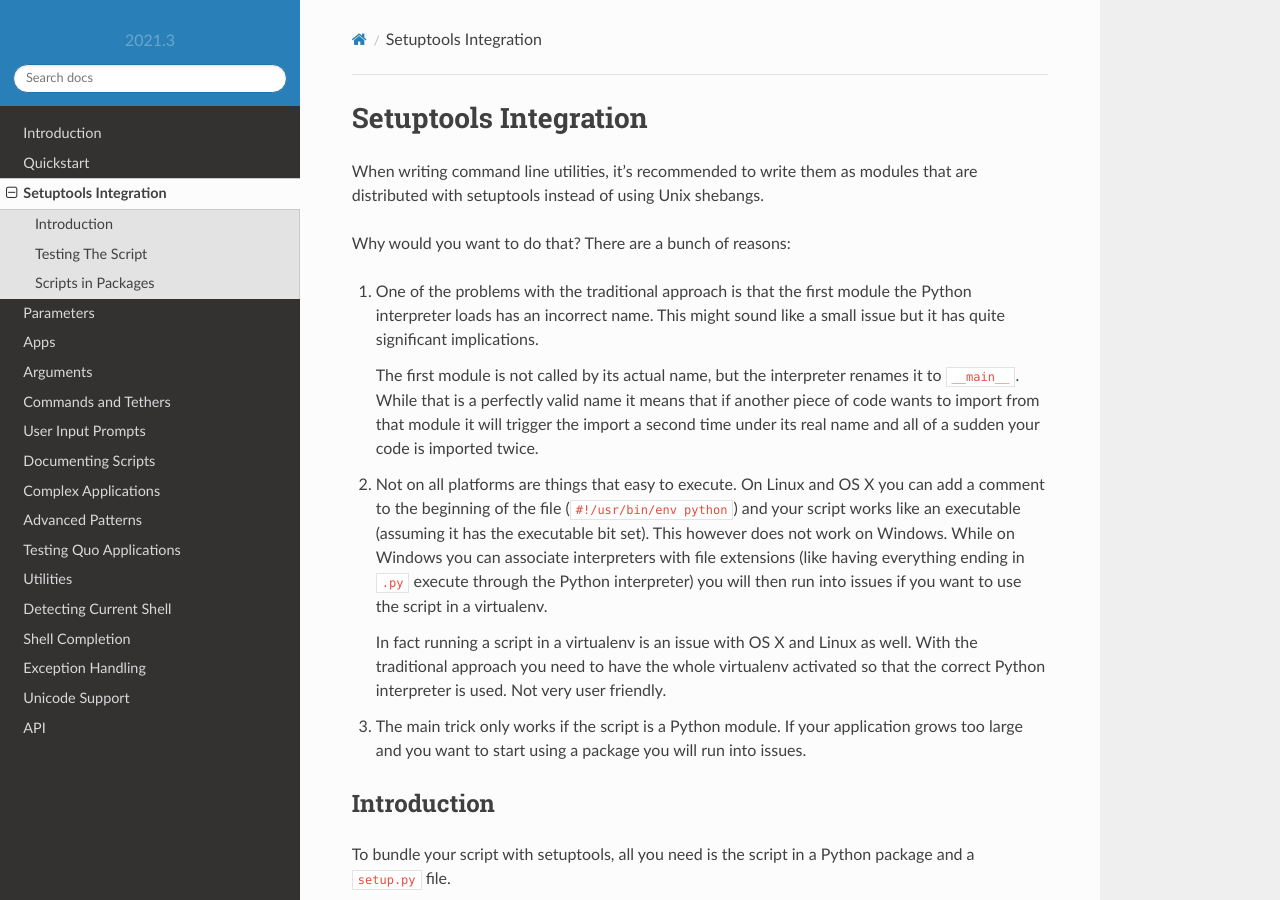
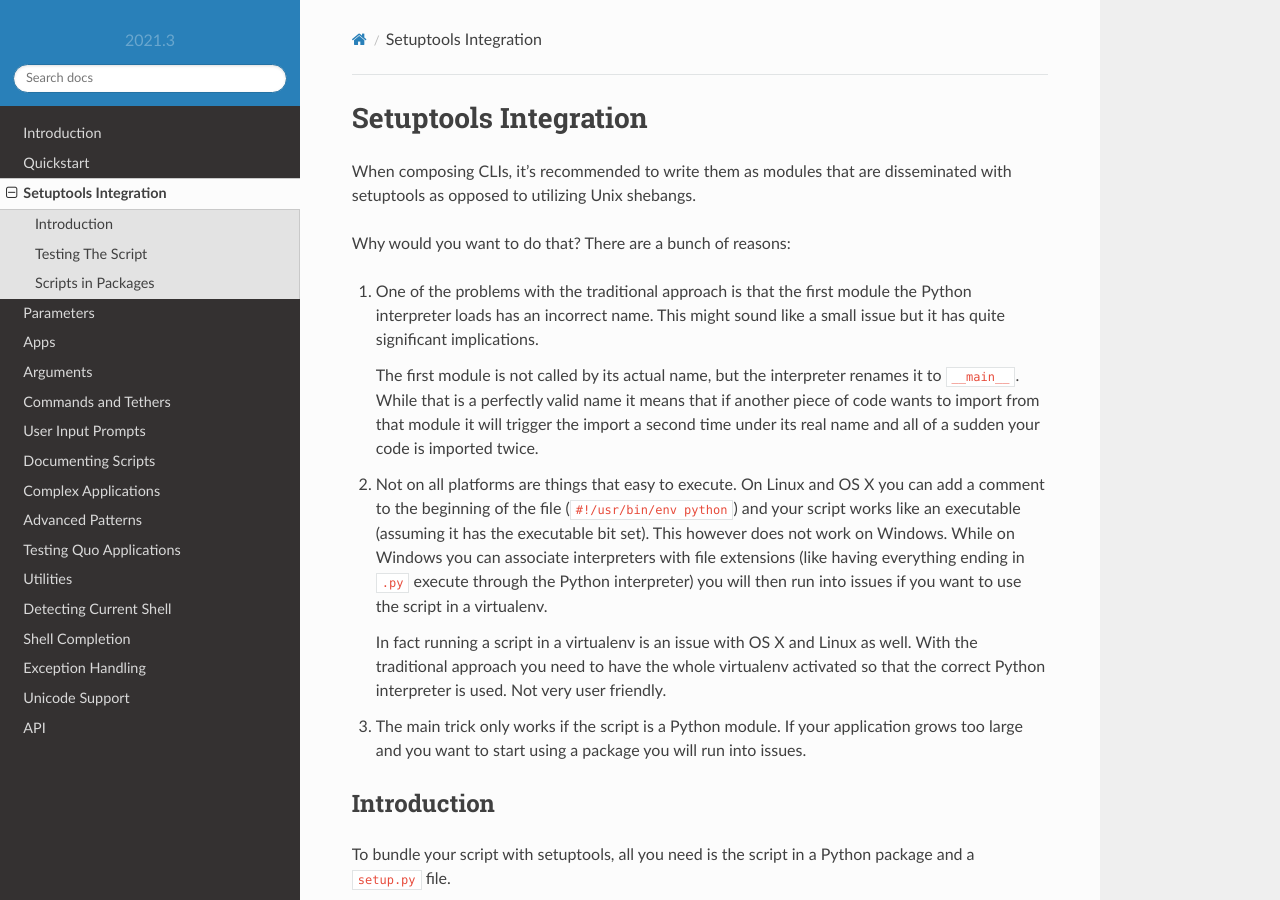
Before and after one commit to scalabli/quo, a Sphinx documentation site: the page built from docs/setuptools.rst, in a window 1280 px wide and 900 px high. Built offline with Sphinx 7.4.7 and the Read the Docs theme 2.0.0, drawn with Linux system fonts in a browser that asks for light colours; pages that are not in the unit, such as notebooks, are missing from menus.

Commit message:
Update setuptools.rst

```diff
--- a/docs/setuptools.rst
+++ b/docs/setuptools.rst
@@ -3,9 +3,8 @@
 Setuptools Integration
 ======================
 
-When writing command line utilities, it's recommended to write them as
-modules that are distributed with setuptools instead of using Unix
-shebangs.
+When composing CLIs, it's recommended to write them as modules that are
+disseminated with setuptools as opposed to utilizing Unix shebangs.
 
 Why would you want to do that?  There are a bunch of reasons:
 
```
